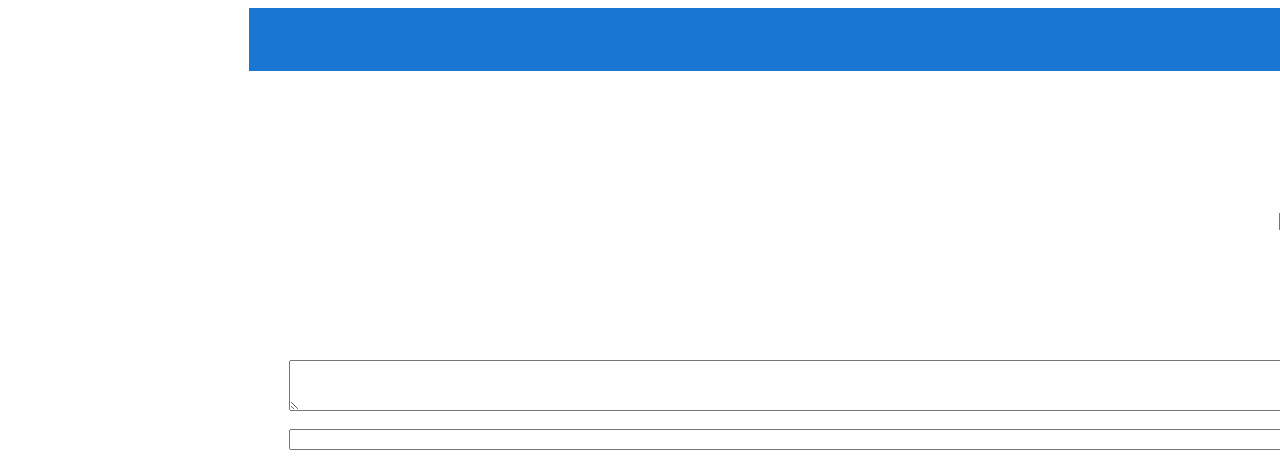
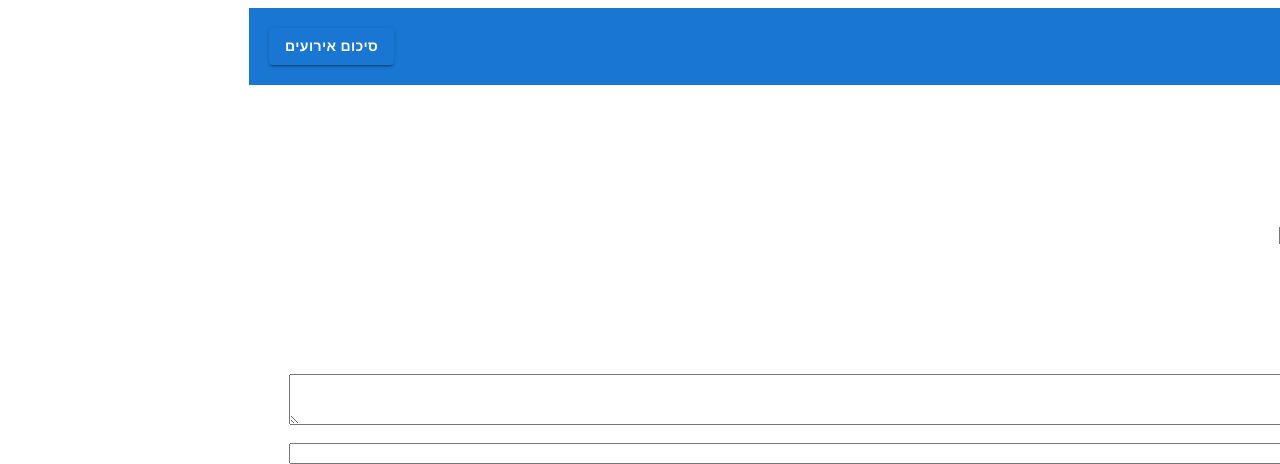
Before and after one commit to OrMashiach25/safetyOrMashiach, a React (Vite) app: page / in a window 1280 px wide. Shown: the top 464 px of the page. Built offline with nearby package versions, Linux system fonts and the light colour scheme.

Commit message:
הוספת ספריית MUI ויצירת כפתור על ה- NavBar הקיים

```diff
--- a/package.json
+++ b/package.json
@@ -15,7 +15,8 @@
     "@mui/icons-material": "^7.3.4",
     "@mui/material": "^7.3.4",
     "react": "^19.1.1",
-    "react-dom": "^19.1.1"
+    "react-dom": "^19.1.1",
+    "react-router-dom": "^7.9.5"
   },
   "devDependencies": {
     "@eslint/js": "^9.36.0",
--- /dev/null
+++ b/src/components/NavbarButton.tsx
@@ -0,0 +1,24 @@
+import Button from "@mui/material/Button";
+
+type Props = {
+  text: string;
+  onClick: () => void;
+};
+
+function NavbarButton({ text, onClick }: Props) {
+  return (
+    <Button
+      variant="contained"
+      color="primary"
+      onClick={onClick}
+      style={{
+        fontWeight: "bold",
+        marginRight: "10px",
+      }}
+    >
+      {text}
+    </Button>
+  );
+}
+
+export default NavbarButton;
--- a/src/components/Navber.tsx
+++ b/src/components/Navber.tsx
@@ -1,3 +1,4 @@
+import NavbarButton from "./NavbarButton";
 
 function Navbar() {
   return (
@@ -11,9 +12,13 @@ function Navbar() {
         textAlign: "right",
         width: "100%",
         marginBottom: "10px",
+        display: "flex",
+        justifyContent: "space-between",
+        alignItems: "center",
       }}
     >
-       טופס הזנת אירוע - מב"ט
+      טופס הזנת אירוע - מב"ט
+      <NavbarButton text="סיכום אירועים" onClick={() => (window.location.href = "/new-page")} />
     </nav>
   );
 }
```
Also changed, not shown: 1 other file (tests, documents, lock files or other folders).
